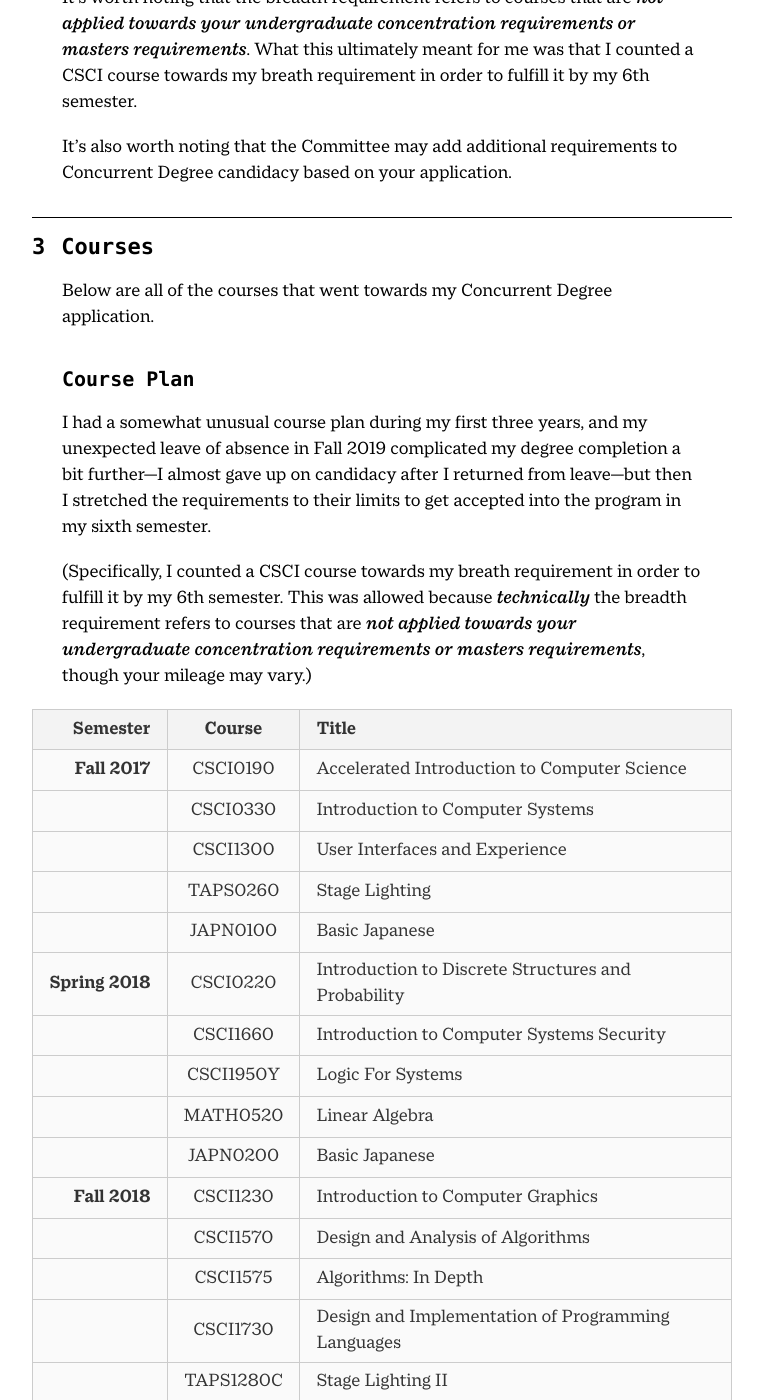
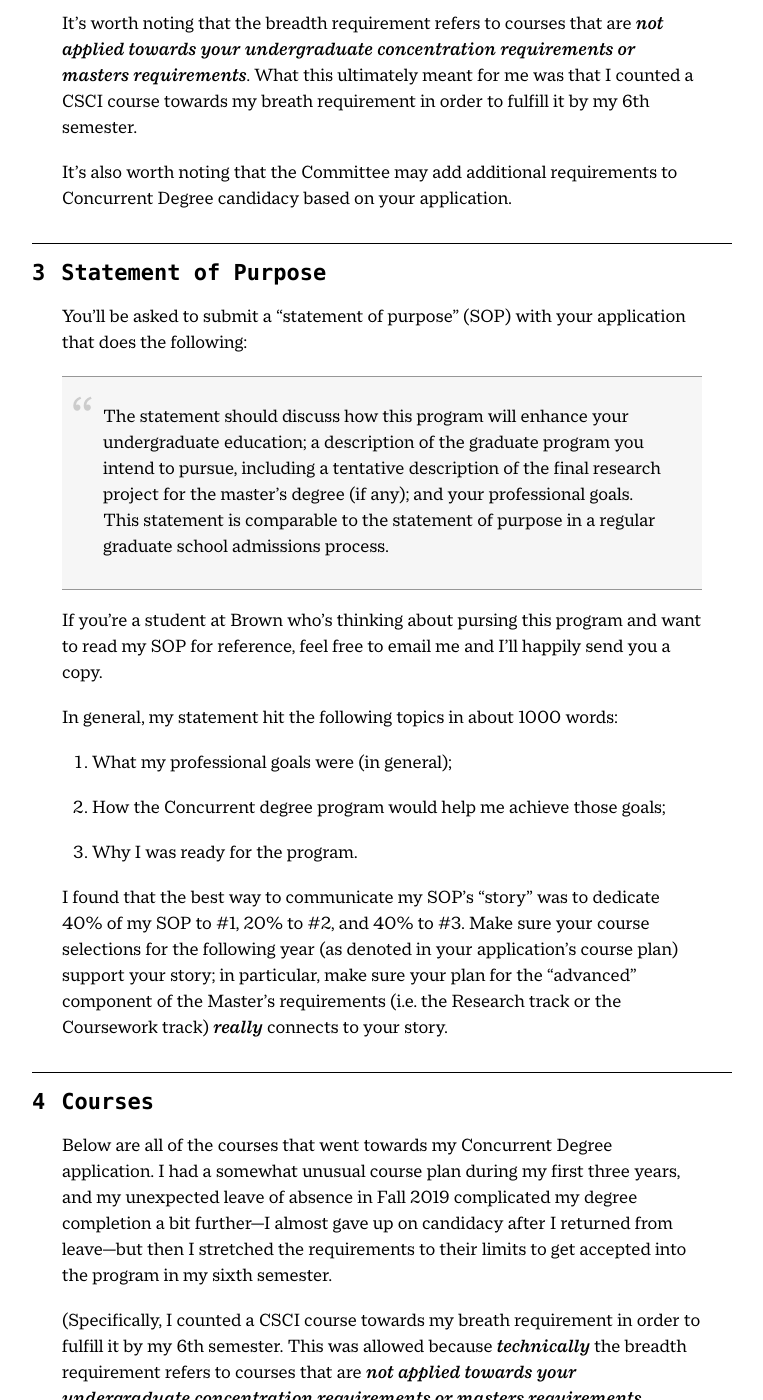
Before and after one commit to ZacharyEspiritu/zacharyespiritu.github.io, a Jekyll site: the page built from _notes/2020-12-14-brown-courses.md, in a window 1280 px wide and 1400 px high, scrolled down 1137 px. Shown: the whole window, without its empty margins (118-881 px from the left). Built offline with Jekyll 4.4.1, drawn with Linux system fonts in a browser that asks for light colours; nearby versions of some CDN libraries; some web fonts are replaced; some of the changed text lies outside the part shown.

Commit message:
Update education notes

```diff
--- a/_notes/2020-12-14-brown-courses.md
+++ b/_notes/2020-12-14-brown-courses.md
@@ -7,9 +7,9 @@ card_color: "gray"
 
 # Introduction
 
-Some students have emailed me about the Concurrent Bachelor's / Master's Degree at Brown University. The University (likely on purpose) does not publicize this program too much—the Deans told me that at most 8–12 students complete this program every year—and so there's not too much information available about the program.
+Some students have emailed me about the Concurrent Bachelor's / Master's Degree at Brown University. The University (likely on purpose) does not publicize this program much—the Deans told me that at most 8–12 students complete this program every year—and so there's not too much information available about the program. But, if you can wade through the hard-to-find documentation about the program, it's a pretty attractive program if you'd land up completing (or getting close to completing) the requirements anyways.
 
-Aside from University-official documentation, Eric Jang has a [great blog post](https://blog.evjang.com/2018/01/brown-cm.html) detailing his Concurrent Degree petition from 2015. This post contains some information about my specific program that attempts to build off of Eric's post with new information, reaffirm still-relevant information, and also just provide an example of the course plan I went through.
+First, Eric Jang has a [great blog post](https://blog.evjang.com/2018/01/brown-cm.html) detailing his Concurrent Degree petition from 2015. This post contains some information about my specific program that attempts to build off of Eric's post with new information, reaffirm still-relevant information, and also just provide an example of the course plan I went through.
 
 # Requirements
 
@@ -23,15 +23,30 @@ It's worth noting that the breadth requirement refers to courses that are _not a
 
 It's also worth noting that the Committee may add additional requirements to Concurrent Degree candidacy based on your application.
 
+
+# Statement of Purpose
+
+You'll be asked to submit a "statement of purpose" (SOP) with your application that does the following:
+
+> The statement should discuss how this program will enhance your undergraduate education; a description of the graduate program you intend to pursue, including a tentative description of the final research project for the master’s degree (if any); and your professional goals. This statement is comparable to the statement of purpose in a regular graduate school admissions process.
+
+If you're a student at Brown who's thinking about pursing this program and want to read my SOP for reference, feel free to email me and I'll happily send you a copy.
+
+In general, my statement hit the following topics in about 1000 words:
+
+1. What my professional goals were (in general);
+
+2. How the Concurrent degree program would help me achieve those goals;
+
+3. Why I was ready for the program.
+
+I found that the best way to communicate my SOP's "story" was to dedicate 40% of my SOP to #1, 20% to #2, and 40% to #3. Make sure your course selections for the following year (as denoted in your application's course plan) support your story; in particular, make sure your plan for the "advanced" component of the Master's requirements (i.e. the Research track or the Coursework track) _really_ connects to your story.
+
 # Courses
 
-Below are all of the courses that went towards my Concurrent Degree application.
+Below are all of the courses that went towards my Concurrent Degree application. I had a somewhat unusual course plan during my first three years, and my unexpected leave of absence in Fall 2019 complicated my degree completion a bit further—I almost gave up on candidacy after I returned from leave—but then I stretched the requirements to their limits to get accepted into the program in my sixth semester.
 
-## Course Plan
-
-I had a somewhat unusual course plan during my first three years, and my unexpected leave of absence in Fall 2019 complicated my degree completion a bit further—I almost gave up on candidacy after I returned from leave—but then I stretched the requirements to their limits to get accepted into the program in my sixth semester.
-
-(Specifically, I counted a CSCI course towards my breath requirement in order to fulfill it by my 6th semester. This was allowed because _technically_ the breadth requirement refers to courses that are _not applied towards your undergraduate concentration requirements or masters requirements_, though your mileage may vary.)
+(Specifically, I counted a CSCI course towards my breath requirement in order to fulfill it by my 6th semester. This was allowed because _technically_ the breadth requirement refers to courses that are _not applied towards your undergraduate concentration requirements or masters requirements_, though YMMV.)
 
 |        Semester |    Course     | Title |
 |----------------:|:-------------:|:------|
```
Also changed, not shown: _education/2017-09-01-brown-university.md (+1 -0 lines).
